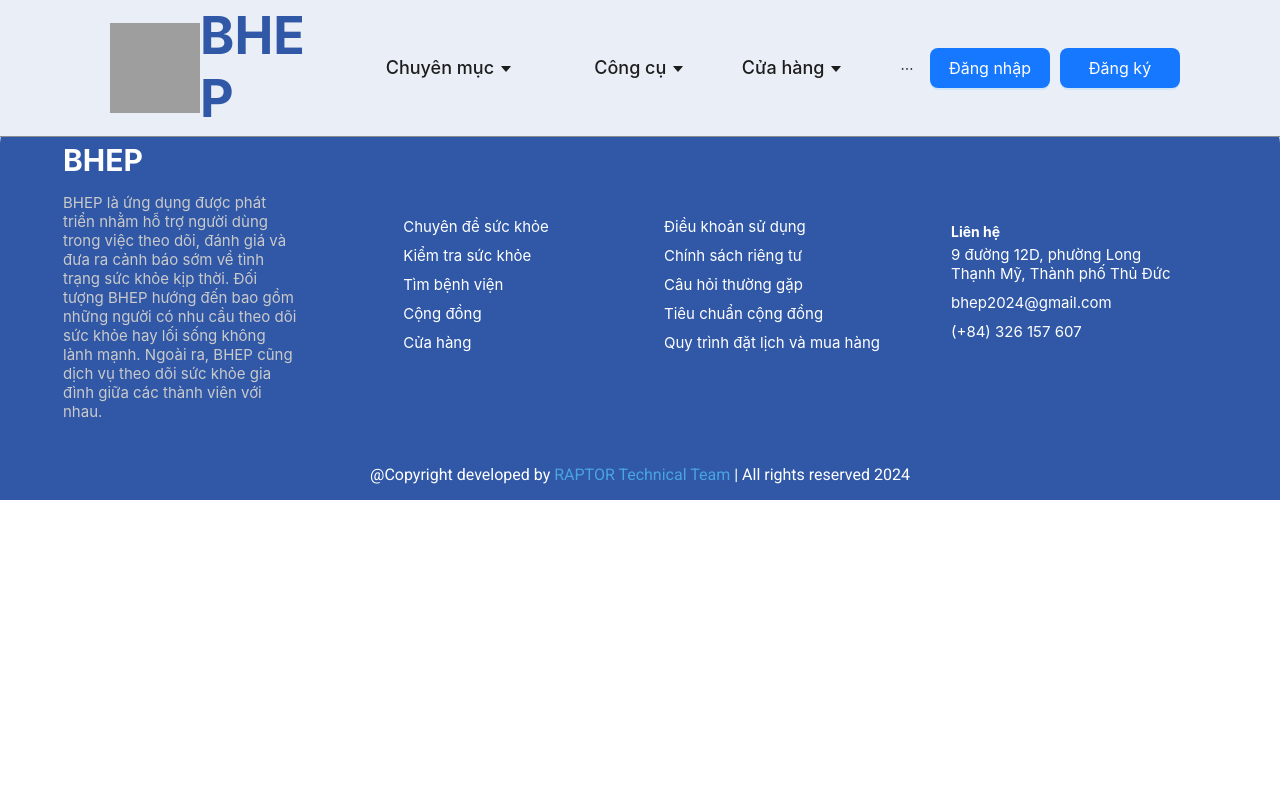
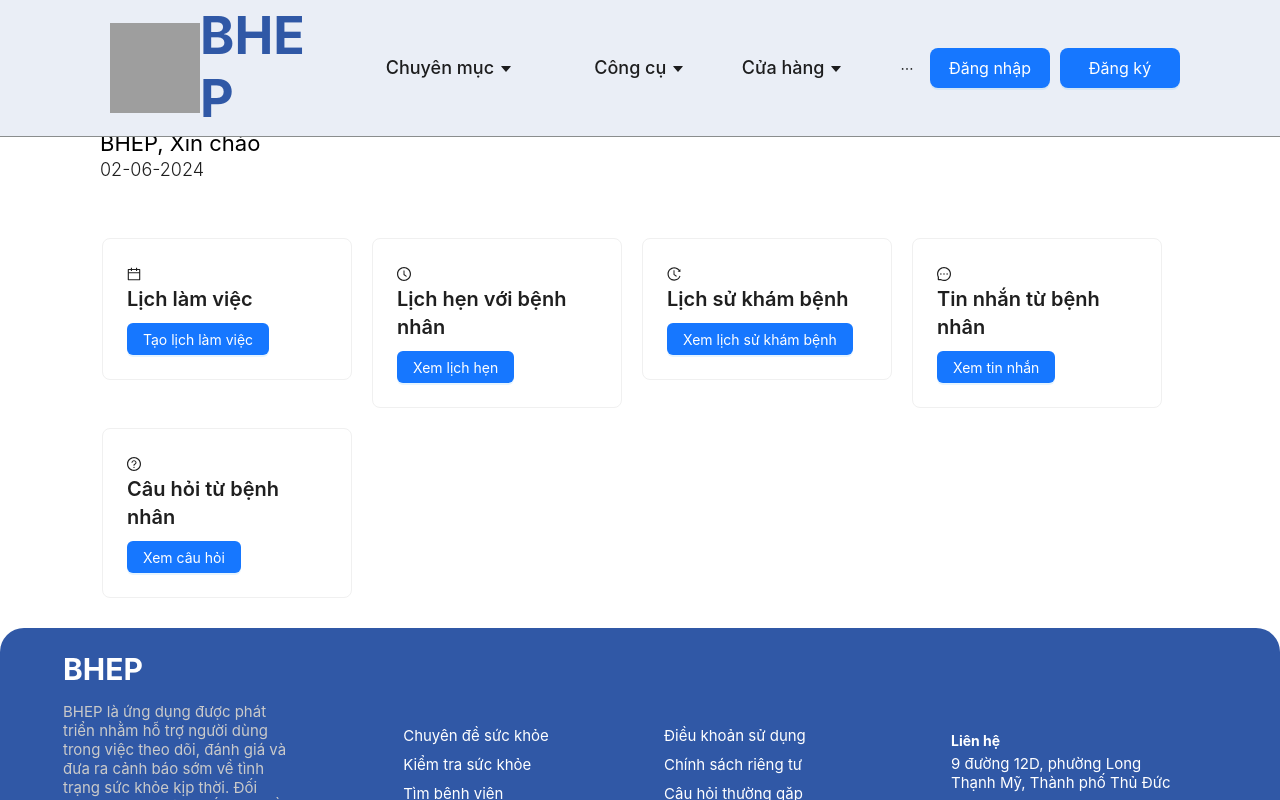
Before and after one commit to thanhphunguyen0310/BHEP_WEB, a React (Vite) app: page /workspace in a window 1280 px wide. Shown: the top 800 px of the page. Built offline with nearby package versions, Linux system fonts and the light colour scheme; grey boxes are pictures that could not be loaded.

Commit message:
author in header, and UI doctor workspace

```diff
--- a/src/components/Header.jsx
+++ b/src/components/Header.jsx
@@ -66,8 +66,7 @@ const NavBar = () => {
             <Dropdown overlay={<Profile />} placement="bottomRight">
               <Avatar
                 size="large"
-                // src={auth?.user?.data?.user?.avatar}
-                src={AVATAR}
+                src={auth?.user?.data?.user?.avatar}
                 alt={auth?.user?.data?.user?.fullName}
                 onError={handleAvatarError}
                 style={{ cursor: 'pointer' }}
--- a/src/components/Profile.jsx
+++ b/src/components/Profile.jsx
@@ -1,10 +1,12 @@
 import { Menu } from "antd";
-import { useDispatch } from "react-redux";
+import { useDispatch, useSelector } from "react-redux";
 import { logout } from "../store/authSlice";
 import { Link } from "react-router-dom";
 
 const Profile = () => {
   const dispatch = useDispatch();
+  const userRole = useSelector((state) => state.auth?.user?.data?.user?.roleId);
+  console.log(userRole)
 
   const handleLogout = () => {
     dispatch(logout());
@@ -12,6 +14,11 @@ const Profile = () => {
 
   return (
     <Menu>
+      {userRole === 3 && (
+        <Menu.Item key="workspace">
+          <Link to="/workspace">Bàn làm việc</Link>
+        </Menu.Item>
+      )}
       <Menu.Item key="profile">
         <Link to="/profile">Hồ sơ</Link>
       </Menu.Item>
--- a/src/pages/doctor/Workspage.jsx
+++ b/src/pages/doctor/Workspage.jsx
@@ -1,8 +1,65 @@
+import { useSelector } from "react-redux";
+import "../../styles/Workspace.scss"
+import { Button, Card, Col, Row, Typography } from "antd";
+import { CalendarOutlined, ClockCircleOutlined, HistoryOutlined, MessageOutlined, QuestionCircleOutlined } from '@ant-design/icons';
 
 const Workspace = () => {
+    const doctorName = useSelector((state) => state.auth?.user?.data?.user?.fullName);
+    const currentDate = new Date();
+    const day = String(currentDate.getDate()).padStart(2, '0');
+    const month = String(currentDate.getMonth() + 1).padStart(2, '0');
+    const year = currentDate.getFullYear();
+    const formattedDate = `${day}-${month}-${year}`;
+
     return (
         <>
-            Workspace
+            {/* workspace-header */}
+            <Row align={"middle"} justify={"center"} className="workspace-header-container">
+                <Row className="workspace-header-content">
+                    <span style={{display:"flex", alignItems:"end", gap:"0px 8px", justifyContent:"flex-start"}}><p>BHEP, Xin chào </p><Typography.Title className="header-doctorname">{doctorName}</Typography.Title></span>
+                    <Typography.Text className="header-time">{formattedDate}</Typography.Text>
+                </Row>
+            </Row>
+            {/* main content */}
+            <Row className="workspace-main-container" gutter={[16, 16]}>
+                <Row className="workspace-main-content">
+                    <Col xs={24} sm={12} md={8} lg={6}>
+                        <Card className="workspace-card" hoverable>
+                            <CalendarOutlined className="workspace-icon" />
+                            <Typography.Title level={4}>Lịch làm việc</Typography.Title>
+                            <Button type="primary">Tạo lịch làm việc</Button>
+                        </Card>
+                    </Col>
+                    <Col xs={24} sm={12} md={8} lg={6}>
+                        <Card className="workspace-card" hoverable>
+                            <ClockCircleOutlined className="workspace-icon" />
+                            <Typography.Title level={4}>Lịch hẹn với bệnh nhân</Typography.Title>
+                            <Button type="primary">Xem lịch hẹn</Button>
+                        </Card>
+                    </Col>
+                    <Col xs={24} sm={12} md={8} lg={6}>
+                        <Card className="workspace-card" hoverable>
+                            <HistoryOutlined className="workspace-icon" />
+                            <Typography.Title level={4}>Lịch sử khám bệnh</Typography.Title>
+                            <Button type="primary">Xem lịch sử khám bệnh</Button>
+                        </Card>
+                    </Col>
+                    <Col xs={24} sm={12} md={8} lg={6}>
+                        <Card className="workspace-card" hoverable>
+                            <MessageOutlined className="workspace-icon" />
+                            <Typography.Title level={4}>Tin nhắn từ bệnh nhân</Typography.Title>
+                            <Button type="primary">Xem tin nhắn</Button>
+                        </Card>
+                    </Col>
+                    <Col xs={24} sm={12} md={8} lg={6}>
+                        <Card className="workspace-card" hoverable>
+                            <QuestionCircleOutlined className="workspace-icon" />
+                            <Typography.Title level={4}>Câu hỏi từ bệnh nhân</Typography.Title>
+                            <Button type="primary">Xem câu hỏi</Button>
+                        </Card>
+                    </Col>
+                </Row>
+            </Row>
         </>
      );
 }
--- /dev/null
+++ b/src/styles/Workspace.scss
@@ -0,0 +1,36 @@
+.workspace-header-container{
+    width: 100vw;
+    height: 84px;
+    margin: 1.5rem 0px;
+    .workspace-header-content{
+        width: 100%;
+        padding: 30px 100px;
+        display: flex;
+        flex-direction: column;
+        p{
+            font-size: 22px;
+        }
+        .header-doctorname{
+            margin-bottom: 0;
+            font-size: 24px;
+        }
+        .header-time{
+            margin-bottom: 0;
+            font-size: 18px;
+            font-weight: 300;
+        }
+    }
+}
+.workspace-main-container{
+    width: 100vw;
+    .workspace-main-content{
+        width: 100%;
+        padding: 20px 100px;
+        display: flex;
+        flex-wrap: wrap;
+        justify-content: flex-start;
+    }
+    .workspace-card {
+        margin: 10px;
+    }
+}
```
